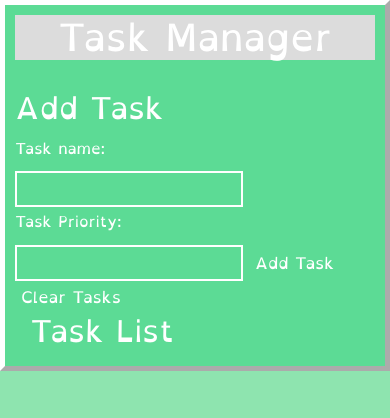
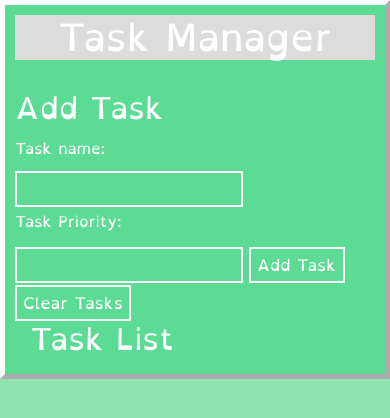
Before and after one commit to AnnieKia/TaskWeb, a plain HTML site: page index.html in a window 390 px wide. Drawn offline with nearby package versions, Linux system fonts and the light colour scheme.

Commit message:
final commit.

```diff
--- a/Styles/style.css
+++ b/Styles/style.css
@@ -27,6 +27,9 @@ html{
     transform: translate(-50%, -50%);
 
   }
+  .myButton{
+    border: none;
+  }
 }
 body{
   border: 5px outset white;
@@ -53,7 +56,7 @@ font-size: 16px;
 }
 .myButton{
   background-color: #5CDB95;
-border: none;
+
 color: white;
 text-align: center;
 text-decoration: none;
@@ -61,7 +64,7 @@ display: inline-block;
 font-size: 16px;
 }
 
-@media (max-width: 786px){
+@media (max-width: 785px){
 
   .myHeader{
     border: black;
@@ -74,6 +77,10 @@ font-size: 16px;
     color: black;
   }
 
+.myButton{
+  border: 2px solid white;
+  margin-top:2px;
+}
 }
 
 
```
